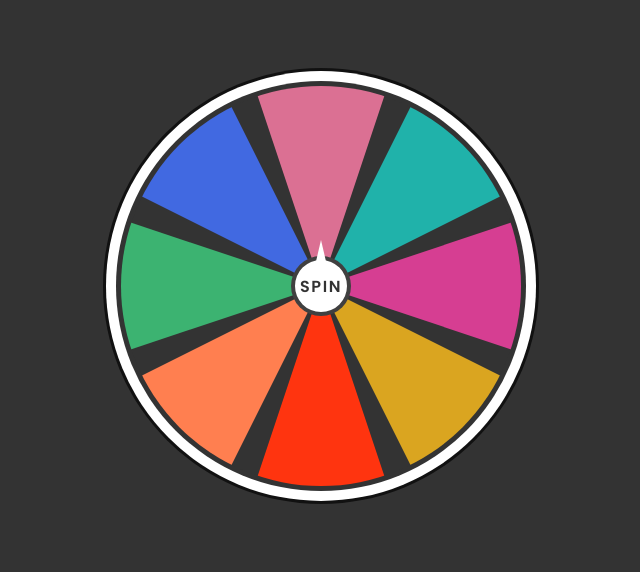
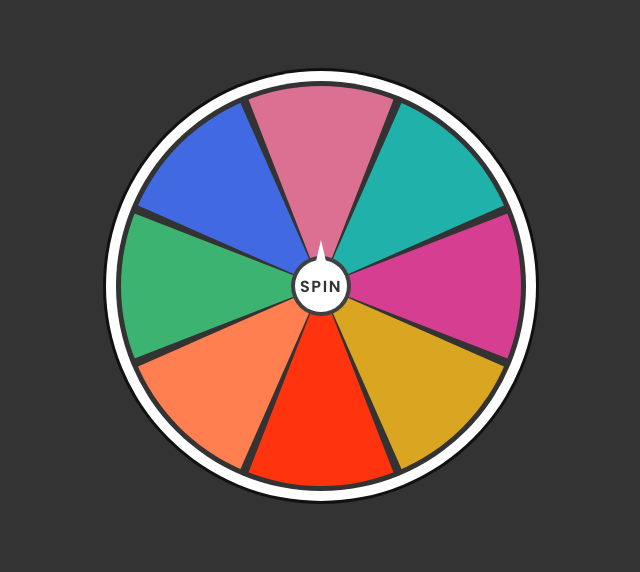
Before and after one commit to Thuotracy/spin_the_wheel_game, a plain HTML site: page index.html in a window 1280 px wide. Shown: the part 114-686 px from the top of the page, without its empty margins (319-959 px from the left). Drawn offline with Linux system fonts and the light colour scheme.

Commit message:
made changes

```diff
--- a/style.css
+++ b/style.css
@@ -74,6 +74,9 @@ body{
     background: var(--clr);
     transform-origin: bottom right;
     transform: rotate(calc(45deg * var(--i)));
-    clip-path: polygon(0 0, 50% 0, 100% 100%, 0 50%);
-
+    clip-path: polygon(0 0, 56% 0, 100% 100%, 0 56%);
+    justify-content: center;
+    align-items: center;
+    user-select: none;
+    cursor: pointer;
 }
```
